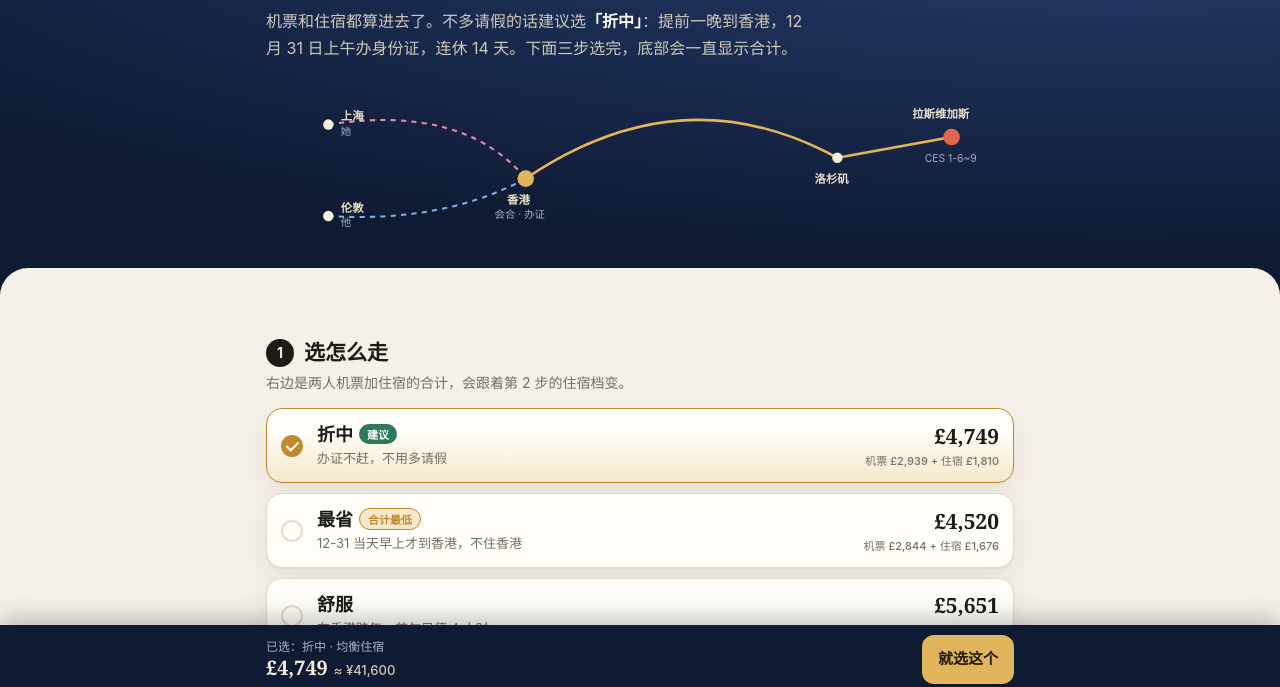
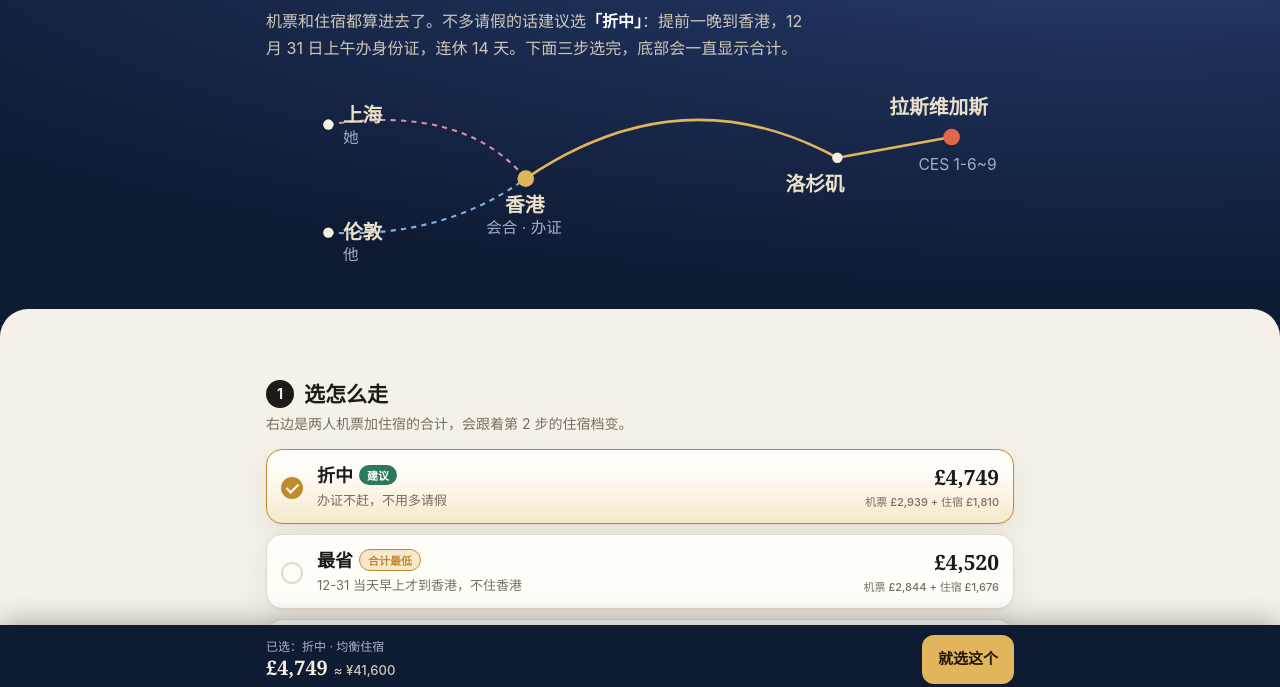
Before and after one commit to zhouyi-xiaoxiao/ces.zhouyixiaoxiao.com, a plain HTML site: page index.html in a window 1280 px wide. Shown: the part 106-793 px from the top of the page. Drawn offline with Linux system fonts and the light colour scheme.

Commit message:
Tidy route map and calendar labels

```diff
--- a/index.html
+++ b/index.html
@@ -33,8 +33,8 @@ h1{font:700 32px/1.2 var(--serif);margin:10px 0 12px;letter-spacing:.02em}
 .hero p{color:#cfc8b8;margin:0;max-width:34em}
 .hero p b{color:#fff}
 .route{margin:22px 0 0;width:100%;height:auto;display:block}
-.route text{font:600 11px var(--sans);fill:#eadfc8}
-.route .sm{font-weight:400;fill:#a3acc6;font-size:10px}
+.route text{font:600 19px var(--sans);fill:#eadfc8}
+.route .sm{font-weight:400;fill:#a3acc6;font-size:15px}
 .step{display:flex;align-items:center;gap:10px;margin:40px 0 4px}
 .step i{flex:none;width:28px;height:28px;border-radius:50%;background:var(--ink);color:var(--paper);font:700 14px/28px var(--sans);text-align:center;font-style:normal}
 h2{font:700 21px/1.3 var(--serif);margin:0}
@@ -152,17 +152,17 @@ footer{color:var(--mute);font-size:12px;padding:32px 0 20px;text-align:center}
   <div class="kicker">HONEYMOON · CES 2027</div>
   <h1>去拉斯维加斯的五条路</h1>
   <p>机票和住宿都算进去了。不多请假的话建议选<b>「折中」</b>：提前一晚到香港，12 月 31 日上午办身份证，连休 14 天。下面三步选完，底部会一直显示合计。</p>
-  <svg class="route" viewBox="0 0 720 150" role="img" aria-label="上海和伦敦出发，香港会合，经洛杉矶到拉斯维加斯，再各自回家">
+  <svg class="route" viewBox="0 0 720 190" role="img" aria-label="上海和伦敦出发，香港会合，经洛杉矶到拉斯维加斯，再各自回家">
     <path d="M60 40 Q190 20 250 92" fill="none" stroke="#e58aa6" stroke-width="2" stroke-dasharray="5 5"/>
-    <path d="M60 128 Q170 135 250 92" fill="none" stroke="#7fb0e6" stroke-width="2" stroke-dasharray="5 5"/>
+    <path d="M60 144 Q170 150 250 92" fill="none" stroke="#7fb0e6" stroke-width="2" stroke-dasharray="5 5"/>
     <path d="M250 92 Q400 -10 550 72" fill="none" stroke="#e0b55c" stroke-width="2.5"/>
     <path d="M550 72 L660 52" fill="none" stroke="#e0b55c" stroke-width="2.5"/>
-    <g fill="#f6efe0"><circle cx="60" cy="40" r="5"/><circle cx="60" cy="128" r="5"/><circle cx="550" cy="72" r="5"/></g>
+    <g fill="#f6efe0"><circle cx="60" cy="40" r="5"/><circle cx="60" cy="144" r="5"/><circle cx="550" cy="72" r="5"/></g>
     <circle cx="250" cy="92" r="8" fill="#e0b55c"/><circle cx="660" cy="52" r="8" fill="#e2664a"/>
-    <text x="72" y="36">上海</text><text x="72" y="50" class="sm">她</text>
-    <text x="72" y="124">伦敦</text><text x="72" y="138" class="sm">他</text>
-    <text x="232" y="116">香港</text><text x="220" y="130" class="sm">会合 · 办证</text>
-    <text x="528" y="96">洛杉矶</text><text x="622" y="34">拉斯维加斯</text><text x="634" y="76" class="sm">CES 1-6~9</text>
+    <text x="74" y="38">上海</text><text x="74" y="58" class="sm">她</text>
+    <text x="74" y="150">伦敦</text><text x="74" y="170" class="sm">他</text>
+    <text x="230" y="124">香港</text><text x="212" y="144" class="sm">会合 · 办证</text>
+    <text x="500" y="104">洛杉矶</text><text x="600" y="30">拉斯维加斯</text><text x="628" y="84" class="sm">CES 1-6~9</text>
   </svg>
 </div></header>
 
@@ -289,9 +289,9 @@ function renderTiers(){var p=byId(cur);
 }
 var DAYS=['12-26','12-27','12-28','12-29','12-30','12-31','1-1','1-2','1-3','1-4','1-5','1-6','1-7','1-8','1-9','1-10','1-11','1-12','1-13','1-14'],WD='六日一二三四五六日一二三四五六日一二三四';
 var CALS={
- std:{t:['wk','wk','','','','comp','hol','hol','hol','wed','wed','wed','wed','wed','wed','wed','wed','wed','wed',''],off:[5,18],ev:[[5,5,'去香港'],[6,6,'办证·出发'],[7,10,'洛杉矶'],[11,11,'去赌城'],[12,15,'CES'],[16,17,'赌城'],[18,19,'回程']]},
- stdA:{t:['wk','wk','','','','comp','hol','hol','hol','wed','wed','wed','wed','wed','wed','wed','wed','wed','wed',''],off:[5,18],ev:[[5,5,'去香港'],[6,6,'办证·跨年'],[7,7,'飞美国'],[8,10,'美国'],[11,11,'赌城'],[12,15,'CES'],[16,17,'赌城'],[18,19,'回程']]},
- early:{t:['wk','wk','comp','extra','extra','extra','hol','hol','hol','wed','wed','wed','wed','wed','wed','wed','wed','wed','wed',''],off:[0,18],ev:[[1,2,'去香港'],[3,3,'办证'],[4,4,'飞美国'],[5,10,'洛杉矶一带'],[11,11,'去赌城'],[12,15,'CES'],[16,17,'赌城'],[18,19,'回程']]}
+ std:{t:['wk','wk','','','','comp','hol','hol','hol','wed','wed','wed','wed','wed','wed','wed','wed','wed','wed',''],off:[5,18],ev:[[5,5,'去港'],[6,6,'办证'],[7,10,'洛杉矶'],[11,11,'转场'],[12,15,'CES'],[16,17,'赌城'],[18,19,'回程']]},
+ stdA:{t:['wk','wk','','','','comp','hol','hol','hol','wed','wed','wed','wed','wed','wed','wed','wed','wed','wed',''],off:[5,18],ev:[[5,5,'去港'],[6,6,'办证'],[7,7,'飞美'],[8,10,'美国'],[11,11,'转场'],[12,15,'CES'],[16,17,'赌城'],[18,19,'回程']]},
+ early:{t:['wk','wk','comp','extra','extra','extra','hol','hol','hol','wed','wed','wed','wed','wed','wed','wed','wed','wed','wed',''],off:[0,18],ev:[[1,2,'去香港'],[3,3,'办证'],[4,4,'飞美'],[5,10,'洛杉矶一带'],[11,11,'转场'],[12,15,'CES'],[16,17,'赌城'],[18,19,'回程']]}
 };
 function cal(k){var c=CALS[k];
   return '<div class="calw"><div class="cal">'+DAYS.map(function(d,i){var on=i>=c.off[0]&&i<=c.off[1];return '<div class="d '+c.t[i]+(on?'':' dim')+'">'+WD[i]+'<b>'+d.split('-')[1]+'</b></div>'}).join('')+'</div><div class="ev">'+c.ev.map(function(e){return '<span style="grid-column:'+e[0]+'/'+(e[1]+1)+'">'+e[2]+'</span>'}).join('')+'</div></div>'+
```
